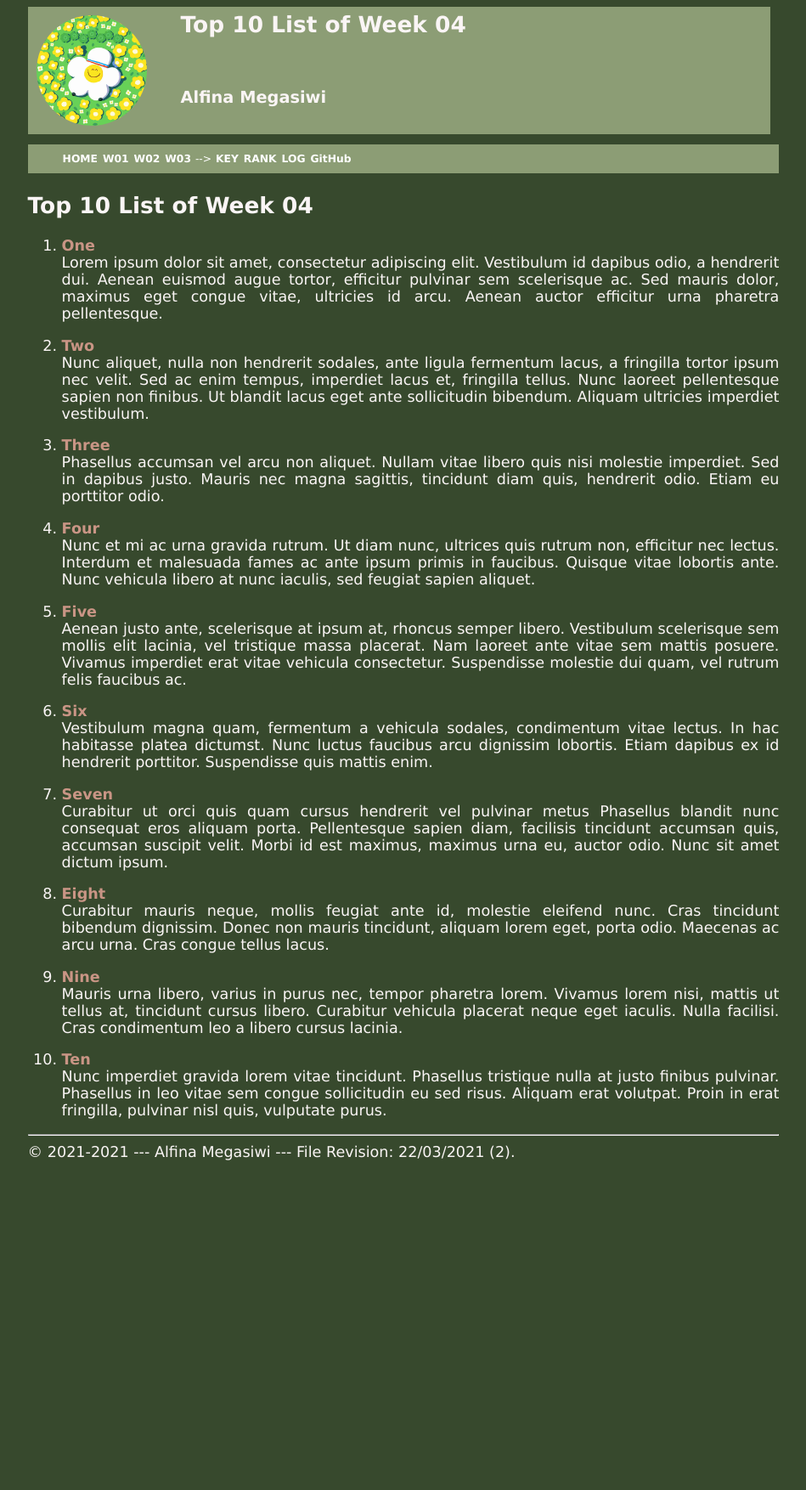
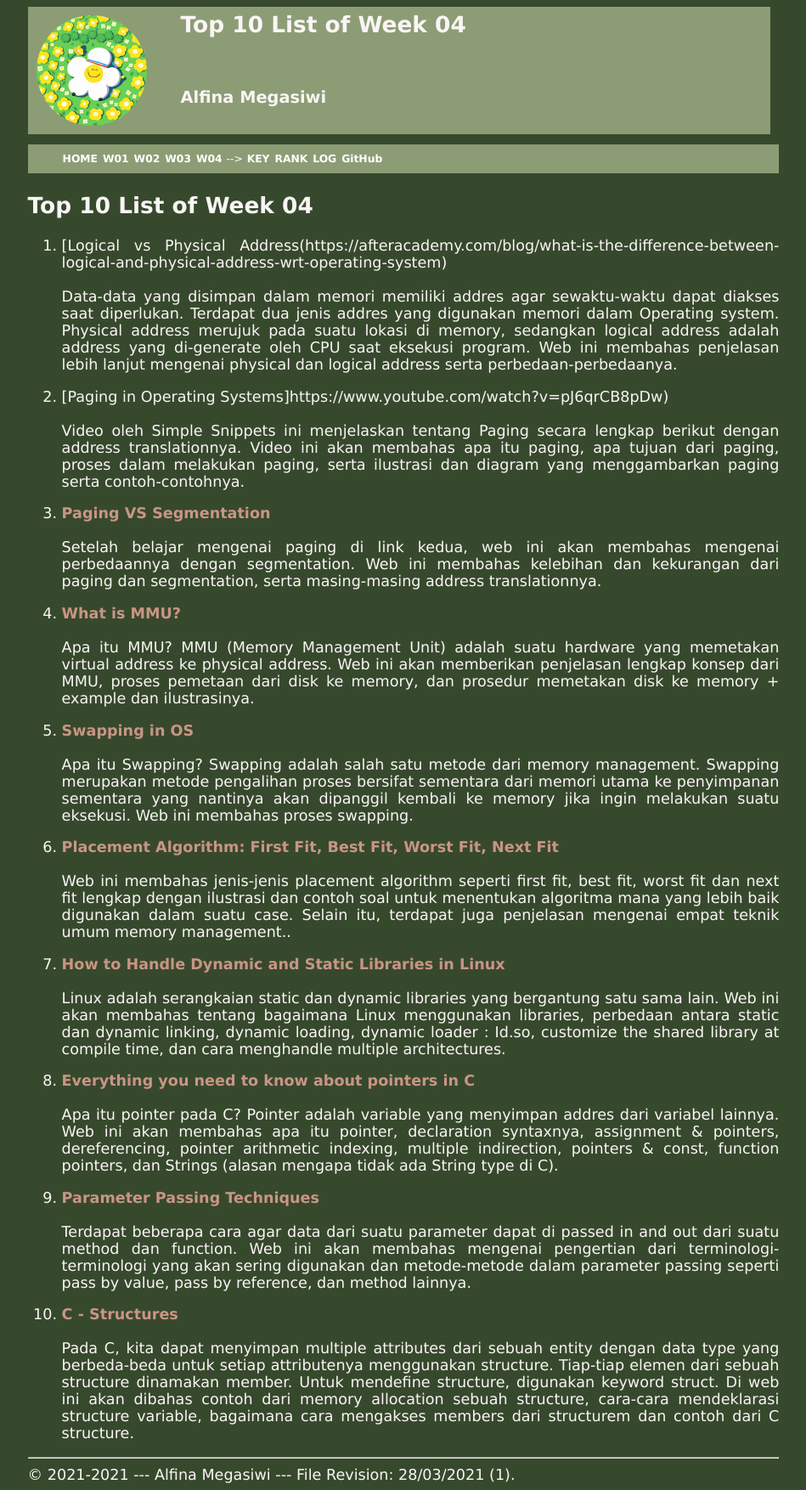
Before and after one commit to alfina-megasiwi/os211, a Jekyll site: the page built from w04.md, in a window 1280 px wide. Shown: the whole page at 85% size, without its empty margins (165-1114 px from the left). Built offline with Jekyll 4.4.1, drawn with Linux system fonts in a browser that asks for light colours; our own code applies the rules of GitHub Pages for plain Markdown files; before the commit the page ends 1374 px from its top, so only the background shows below that.

Commit message:
update assignment week04 finished

```diff
--- a/_config.yml
+++ b/_config.yml
@@ -1,5 +1,5 @@
 title:       "Operating Systems 2021-1 (OS211)"
-version:     "22/03/2021 (2)"
+version:     "28/03/2021 (1)"
 copyright:   "2021-2021"
 description: >-
   This Is How Me Do It!
--- a/_includes/navbar.html
+++ b/_includes/navbar.html
@@ -9,8 +9,8 @@
     <li class='listitem'><a href='{{ site.baseurl }}/W01/'>W01</a></li>
     <li class='listitem'><a href='{{ site.baseurl }}/W02/'>W02</a></li>
     <li class='listitem'><a href='{{ site.baseurl }}/W03/'>W03</a></li>
-    <!-- <li class='listitem'><a href='{{ site.baseurl }}/W04/'>W04</a></li>
-    <li class='listitem'><a href='{{ site.baseurl }}/W05/'>W05</a></li>
+    <li class='listitem'><a href='{{ site.baseurl }}/W04/'>W04</a></li>
+    <!-- <li class='listitem'><a href='{{ site.baseurl }}/W05/'>W05</a></li>
     <li class='listitem'><a href='{{ site.baseurl }}/W06/'>W06</a></li>
     <li class='listitem'><a href='{{ site.baseurl }}/W07/'>W07</a></li>
     <li class='listitem'><a href='{{ site.baseurl }}/W08/'>W08</a></li>
--- a/w04.md
+++ b/w04.md
@@ -5,72 +5,32 @@ permalink: /W04/
 
 # Top 10 List of Week 04
 
-1. [One](https://en.wikipedia.org/wiki/1)<br>
-Lorem ipsum dolor sit amet, consectetur adipiscing elit.
-Vestibulum id dapibus odio, a hendrerit dui.
-Aenean euismod augue tortor, efficitur pulvinar sem scelerisque ac.
-Sed mauris dolor, maximus eget congue vitae, ultricies id arcu.
-Aenean auctor efficitur urna pharetra pellentesque.
+1. [Logical vs Physical Address(https://afteracademy.com/blog/what-is-the-difference-between-logical-and-physical-address-wrt-operating-system)<br><br>
+Data-data yang disimpan dalam memori memiliki addres agar sewaktu-waktu dapat diakses saat diperlukan. Terdapat dua jenis addres yang digunakan memori dalam Operating system. Physical address merujuk pada suatu lokasi di memory, sedangkan logical address adalah address yang di-generate oleh CPU saat eksekusi program. Web ini membahas penjelasan lebih lanjut mengenai physical dan logical address serta perbedaan-perbedaanya.
 
-2. [Two](https://en.wikipedia.org/wiki/2)<br>
-Nunc aliquet, nulla non hendrerit sodales, ante ligula fermentum lacus, a fringilla tortor ipsum nec velit.
-Sed ac enim tempus, imperdiet lacus et, fringilla tellus.
-Nunc laoreet pellentesque sapien non finibus.
-Ut blandit lacus eget ante sollicitudin bibendum.
-Aliquam ultricies imperdiet vestibulum.
+2. [Paging in Operating Systems]https://www.youtube.com/watch?v=pJ6qrCB8pDw)<br><br>
+Video oleh Simple Snippets ini menjelaskan tentang Paging secara lengkap berikut dengan address translationnya. Video ini akan membahas apa itu paging, apa tujuan dari paging, proses dalam melakukan paging, serta ilustrasi dan diagram yang menggambarkan paging serta contoh-contohnya.
 
-3. [Three](https://en.wikipedia.org/wiki/3)<br>
-Phasellus accumsan vel arcu non aliquet.
-Nullam vitae libero quis nisi molestie imperdiet.
-Sed in dapibus justo.
-Mauris nec magna sagittis, tincidunt diam quis, hendrerit odio.
-Etiam eu porttitor odio.
+3. [Paging VS Segmentation](https://afteracademy.com/blog/what-are-paging-and-segmentation)<br><br>
+Setelah belajar mengenai paging di link kedua, web ini akan membahas mengenai perbedaannya dengan segmentation. Web ini membahas kelebihan dan kekurangan dari paging dan segmentation, serta masing-masing address translationnya.
 
-4. [Four](https://en.wikipedia.org/wiki/4)<br>
-Nunc et mi ac urna gravida rutrum.
-Ut diam nunc, ultrices quis rutrum non, efficitur nec lectus.
-Interdum et malesuada fames ac ante ipsum primis in faucibus.
-Quisque vitae lobortis ante.
-Nunc vehicula libero at nunc iaculis, sed feugiat sapien aliquet.
+4. [What is MMU?](https://er.yuvayana.org/what-is-memory-management-unit-mmu/)<br><br>
+Apa itu MMU? MMU (Memory Management Unit) adalah suatu hardware yang memetakan virtual address ke physical address. Web ini akan memberikan penjelasan lengkap konsep dari MMU, proses pemetaan dari disk ke memory, dan prosedur memetakan disk ke memory + example dan ilustrasinya.
 
-5. [Five](https://en.wikipedia.org/wiki/5)<br>
-Aenean justo ante, scelerisque at ipsum at, rhoncus semper libero.
-Vestibulum scelerisque sem mollis elit lacinia, vel tristique massa placerat.
-Nam laoreet ante vitae sem mattis posuere.
-Vivamus imperdiet erat vitae vehicula consectetur.
-Suspendisse molestie dui quam, vel rutrum felis faucibus ac.
+5. [Swapping in OS](https://binaryterms.com/swapping-in-operating-system.html)<br><br>
+Apa itu Swapping? Swapping adalah salah satu metode dari memory management. Swapping merupakan metode pengalihan proses bersifat sementara dari memori utama ke penyimpanan sementara yang nantinya akan dipanggil kembali ke memory jika ingin melakukan suatu eksekusi. Web ini membahas proses swapping.
 
-6. [Six](https://en.wikipedia.org/wiki/6)<br>
-Vestibulum magna quam, fermentum a vehicula sodales, condimentum vitae lectus.
-In hac habitasse platea dictumst.
-Nunc luctus faucibus arcu dignissim lobortis.
-Etiam dapibus ex id hendrerit porttitor.
-Suspendisse quis mattis enim.
+6. [Placement Algorithm: First Fit, Best Fit, Worst Fit, Next Fit](https://www.geeksforgeeks.org/partition-allocation-methods-in-memory-management/)<br><br>
+Web ini membahas jenis-jenis placement algorithm seperti first fit, best fit, worst fit dan next fit lengkap dengan ilustrasi dan contoh soal untuk menentukan algoritma mana yang lebih baik digunakan dalam suatu case. Selain itu, terdapat juga penjelasan mengenai empat teknik umum memory management..
 
-7. [Seven](https://en.wikipedia.org/wiki/7)<br>
-Curabitur ut orci quis quam cursus hendrerit vel pulvinar metus
-Phasellus blandit nunc consequat eros aliquam porta.
-Pellentesque sapien diam, facilisis tincidunt accumsan quis, accumsan suscipit velit.
-Morbi id est maximus, maximus urna eu, auctor odio.
-Nunc sit amet dictum ipsum.
+7. [How to Handle Dynamic and Static Libraries in Linux](https://opensource.com/article/20/6/linux-libraries)<br><br>
+Linux adalah serangkaian static dan dynamic libraries yang bergantung satu sama lain. Web ini akan membahas tentang bagaimana Linux menggunakan libraries, perbedaan antara static dan dynamic linking, dynamic loading, dynamic loader : Id.so, customize the shared library at compile time, dan cara menghandle multiple architectures.
 
-8. [Eight](https://en.wikipedia.org/wiki/8)<br>
-Curabitur mauris neque, mollis feugiat ante id, molestie eleifend nunc.
-Cras tincidunt bibendum dignissim.
-Donec non mauris tincidunt, aliquam lorem eget, porta odio.
-Maecenas ac arcu urna.
-Cras congue tellus lacus.
+8. [Everything you need to know about pointers in C](https://boredzo.org/pointers/)<br><br>
+Apa itu pointer pada C? Pointer adalah variable yang menyimpan addres dari variabel lainnya. Web ini akan membahas apa itu pointer, declaration syntaxnya, assignment & pointers, dereferencing, pointer arithmetic indexing, multiple indirection, pointers & const, function pointers, dan Strings (alasan mengapa tidak ada String type di C).
 
-9. [Nine](https://en.wikipedia.org/wiki/9)<br>
-Mauris urna libero, varius in purus nec, tempor pharetra lorem.
-Vivamus lorem nisi, mattis ut tellus at, tincidunt cursus libero.
-Curabitur vehicula placerat neque eget iaculis.
-Nulla facilisi.
-Cras condimentum leo a libero cursus lacinia.
+9. [Parameter Passing Techniques](https://www.geeksforgeeks.org/parameter-passing-techniques-in-c-cpp/)<br><br>
+Terdapat beberapa cara agar data dari suatu parameter dapat di passed in and out dari suatu method dan function. Web ini akan membahas mengenai pengertian dari terminologi-terminologi yang akan sering digunakan dan metode-metode dalam parameter passing seperti pass by value, pass by reference, dan method lainnya.
 
-10. [Ten](https://en.wikipedia.org/wiki/10)<br>
-Nunc imperdiet gravida lorem vitae tincidunt.
-Phasellus tristique nulla at justo finibus pulvinar.
-Phasellus in leo vitae sem congue sollicitudin eu sed risus.
-Aliquam erat volutpat.
-Proin in erat fringilla, pulvinar nisl quis, vulputate purus.
+10. [C - Structures](https://www.javatpoint.com/structure-in-c)<br><br>
+Pada C, kita dapat menyimpan multiple attributes dari sebuah entity dengan data type yang berbeda-beda untuk setiap attributenya menggunakan structure. Tiap-tiap elemen dari sebuah structure dinamakan member. Untuk mendefine structure, digunakan keyword struct. Di web ini akan dibahas contoh dari memory allocation sebuah structure, cara-cara mendeklarasi structure variable, bagaimana cara mengakses members dari structurem dan contoh dari C structure.
```
Also changed, not shown: TXT/mylog.txt (+8 -0 lines), 4 other files.
